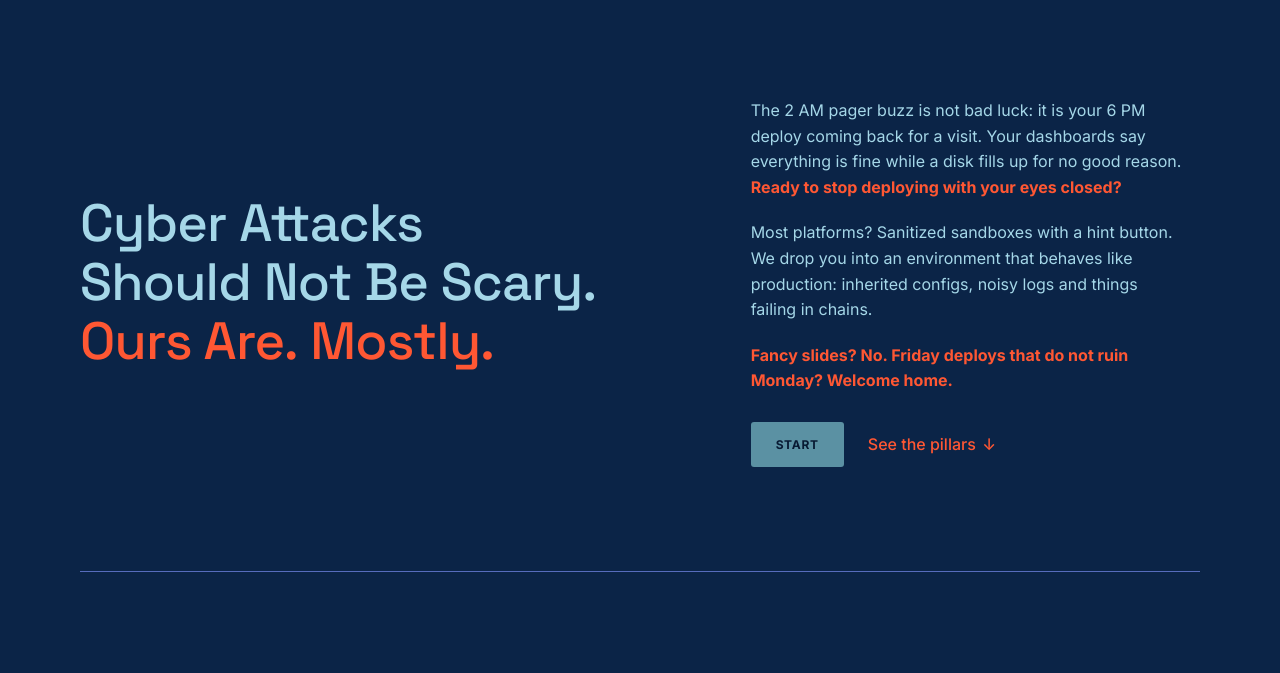
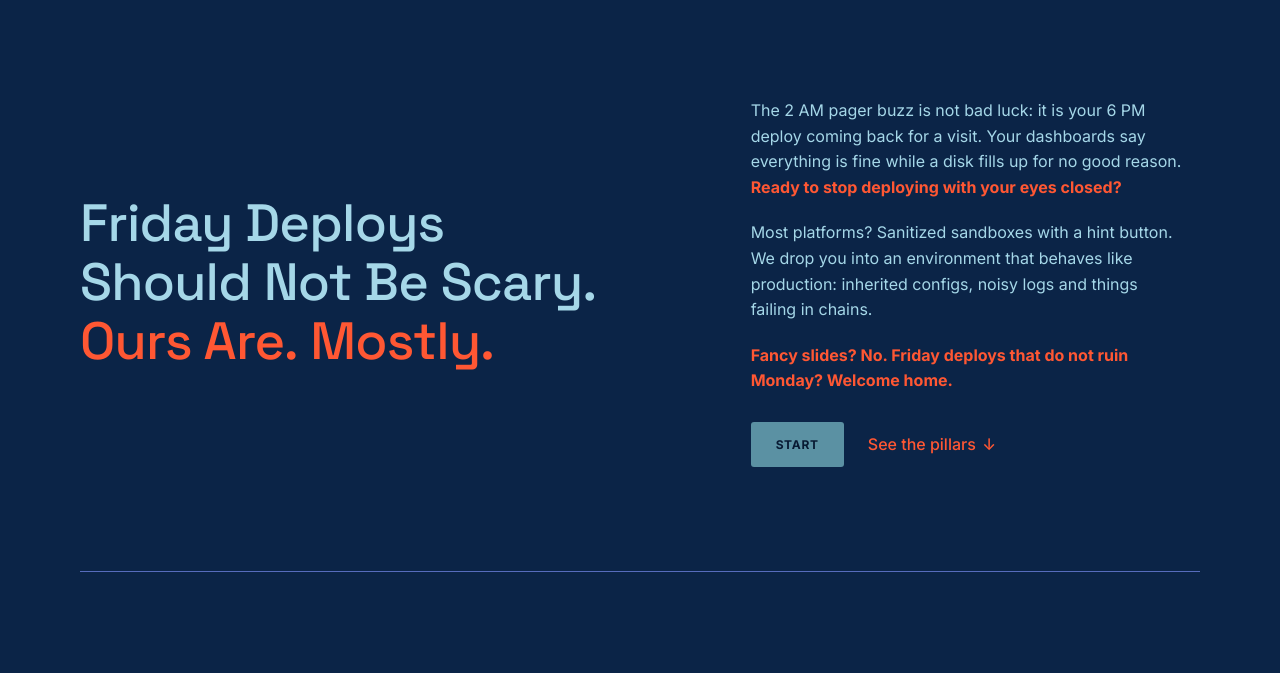
Before and after one commit to nheradevs/bifrost-devops, a website: page index.html in a window 1280 px wide. Shown: the part 79-752 px from the top of the page. Drawn offline with Linux system fonts and the light colour scheme.

Commit message:
fix: hero line 1 to Friday Deploys (case-sensitive replace had missed it)

```diff
--- a/index.html
+++ b/index.html
@@ -57,7 +57,7 @@
     <!-- ============ HERO ============ -->
     <section class="hero container" aria-labelledby="hero-title">
       <h1 class="hero-title" id="hero-title">
-        <span class="line" data-i18n="hero.l1">Cyber Attacks</span>
+        <span class="line" data-i18n="hero.l1">Friday Deploys</span>
         <span class="line" data-i18n="hero.l2">Should Not Be Scary.</span>
         <span class="line gradient-text" data-i18n="hero.l3">Ours Are. Mostly.</span>
       </h1>
```
